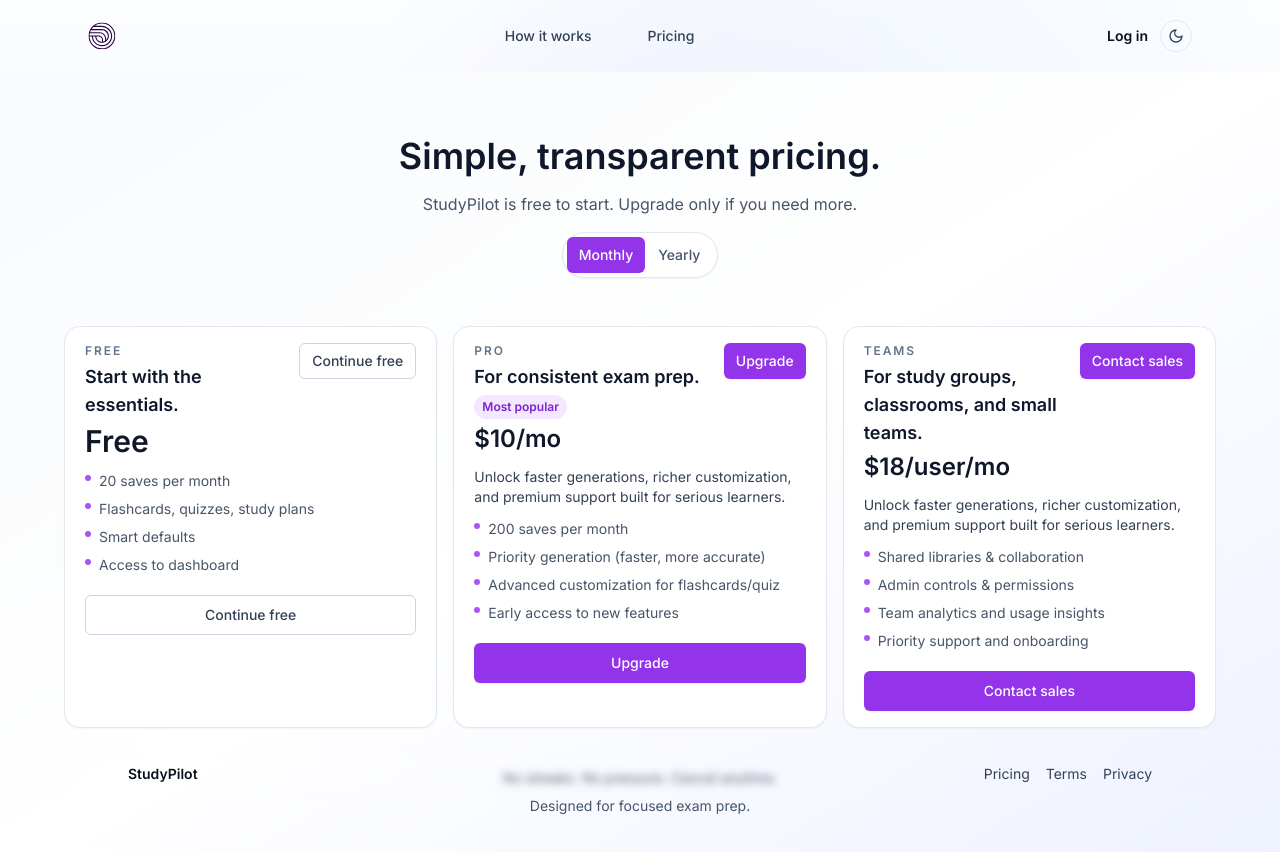
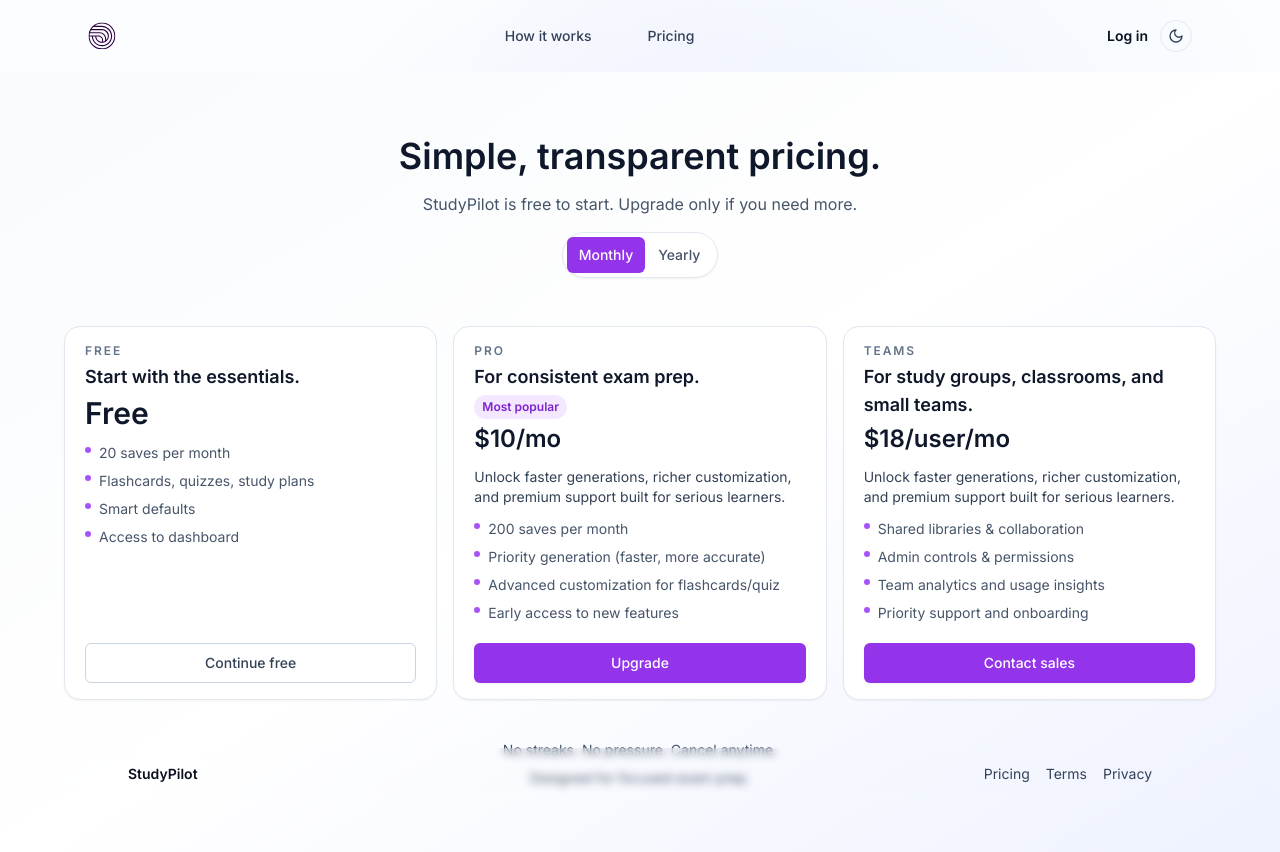
Before and after one commit to sirbxueonline-arch/phsionline-app, a Next.js app: page /pricing in a window 1280 px wide. Shown: the top 852 px of the page. Built offline with nearby package versions, Linux system fonts and the light colour scheme; no server answers.

Commit message:
Remove duplicate top CTA and pin plan buttons to bottom

```diff
--- a/app/pricing/page.tsx
+++ b/app/pricing/page.tsx
@@ -110,19 +110,6 @@
                 )}
                 {renderPrice(plan)}
               </div>
-              <Link href={plan.cta.href}>
-                <Button
-                  variant={plan.cta.variant}
-                  className={
-                    plan.cta.variant === "default"
-                      ? "bg-purple-600 text-white hover:bg-purple-700 shadow-sm"
-                      : "border border-slate-300 text-slate-700 hover:border-slate-400"
-                  }
-                  size="sm"
-                >
-                  {plan.cta.label}
-                </Button>
-              </Link>
             </div>
             {plan.name !== "Free" && (
               <p className="text-sm text-slate-700">
@@ -137,7 +124,7 @@
                 </li>
               ))}
             </ul>
-            <div className="pt-2">
+            <div className="mt-auto pt-2">
               <Link href={plan.cta.href}>
                 <Button
                   variant={plan.cta.variant}
```
